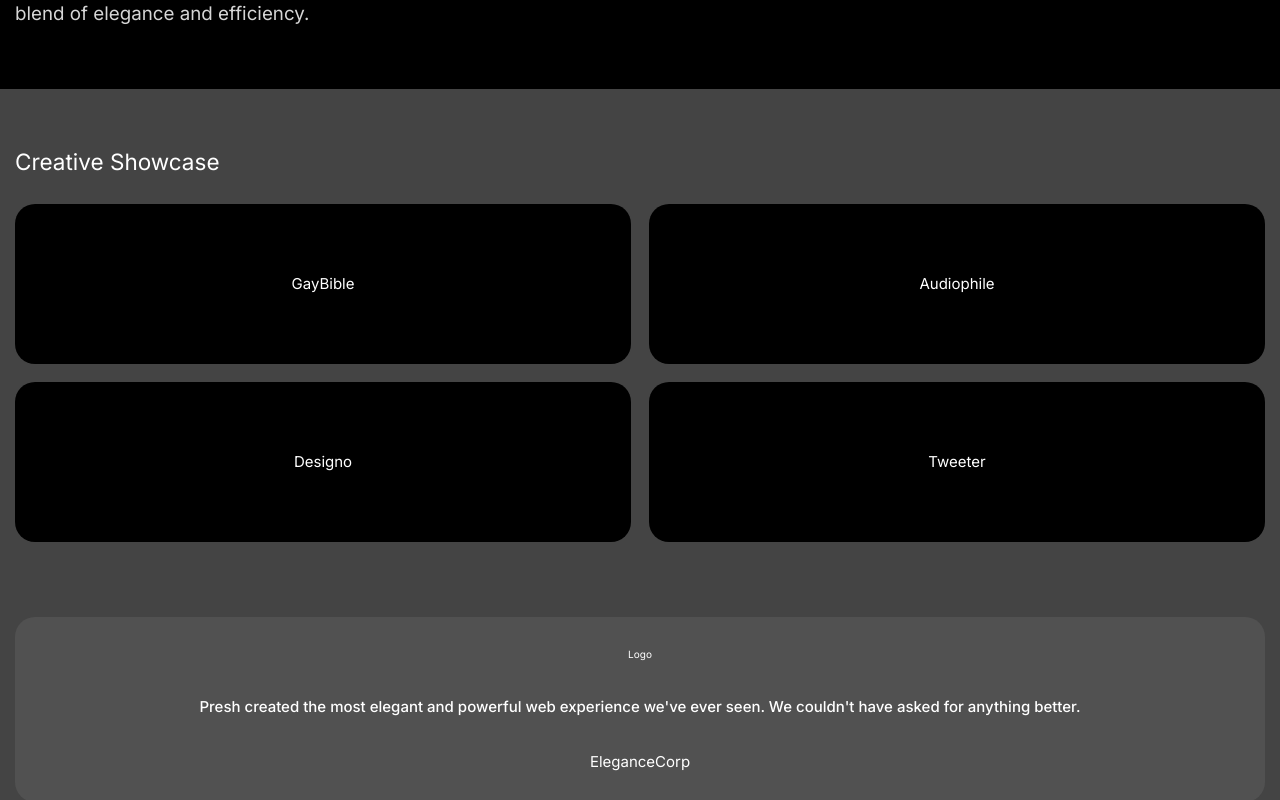
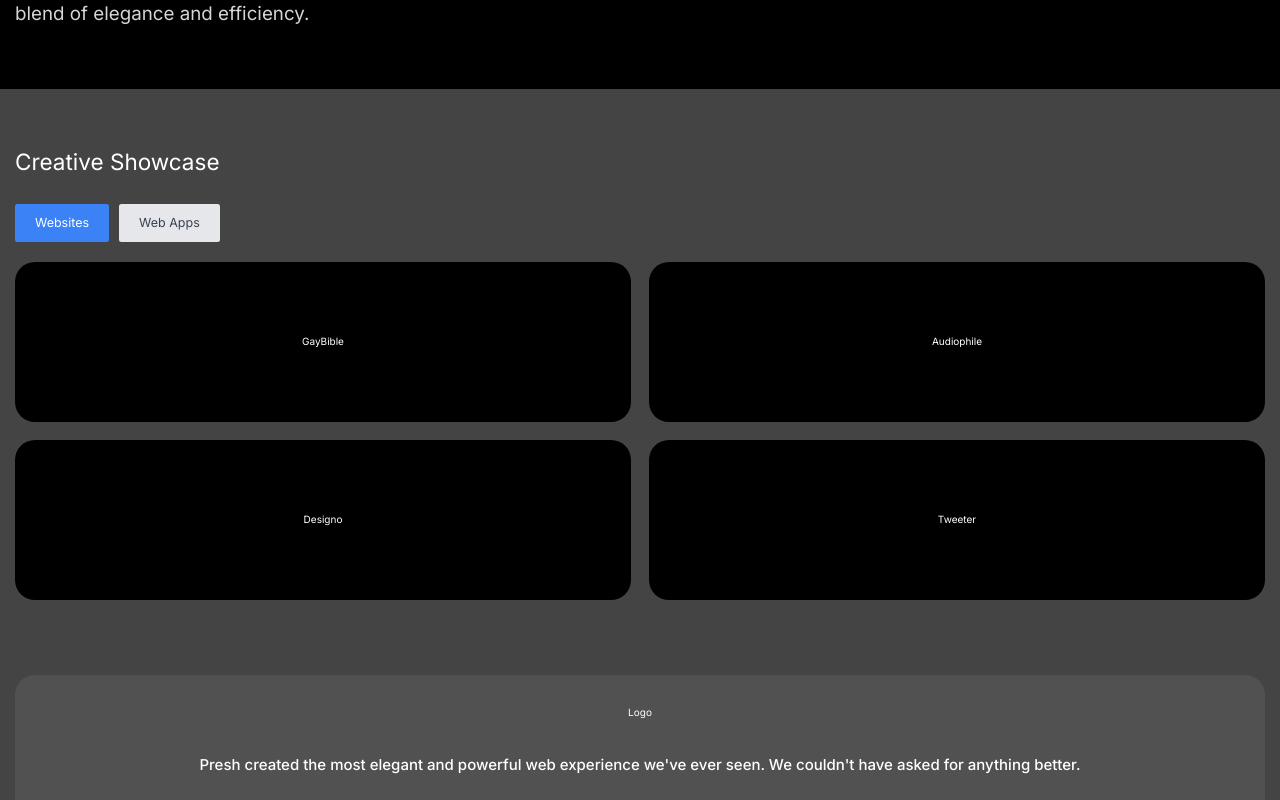
Before and after one commit to presh-031/portfolio, a Next.js app: page / in a window 1280 px wide. Shown: the part 520-1320 px from the top of the page. Built offline with nearby package versions, Linux system fonts and the light colour scheme.

Commit message:
feat: added filtering

```diff
--- a/components/Showcase.tsx
+++ b/components/Showcase.tsx
@@ -1,10 +1,43 @@
-import React from "react";
+"use client";
+import React, { useState } from "react";
 
 const Showcase = () => {
+  const [activeButton, setActiveButton] = useState("websites");
+
+  const handleClick = (button: string) => {
+    setActiveButton(button);
+  };
   return (
     <div className="px-6 py-24 bg-[#444]">
       <p className=" mb-12 text-4xl text-white ">Creative Showcase</p>
-      <div className=" text-2xl text-white  grid grid-cols-2 gap-[1.8rem]">
+
+      <div className="flex flex-col  ">
+        <div className="space-x-4 mb-4">
+          <button
+            className={`${
+              activeButton === "websites"
+                ? "bg-blue-500 text-white"
+                : "bg-gray-200 text-gray-700"
+            } py-4 text-xl px-8 rounded  transition duration-300`}
+            onClick={() => handleClick("websites")}
+          >
+            Websites
+          </button>
+          <button
+            className={`${
+              activeButton === "webapps"
+                ? "bg-blue-500 text-white"
+                : "bg-gray-200 text-gray-700"
+            } py-4 text-xl px-8 rounded  transition duration-300`}
+            onClick={() => handleClick("webapps")}
+          >
+            Web Apps
+          </button>
+        </div>
+
+        <div className="mt-4">
+          {activeButton === "websites" && (
+            <div className="  transition duration-300 text-white  grid grid-cols-2 gap-[1.8rem]">
               <div className="h-[16rem]  bg-black  rounded-[2rem] grid place-items-center">
                 <p>GayBible</p>
               </div>
@@ -18,6 +51,10 @@ const Showcase = () => {
                 <p>Tweeter</p>
               </div>
             </div>
+          )}
+          {activeButton === "webapps" && <p className="">Coming soon!</p>}
+        </div>
+      </div>
     </div>
   );
 };
```
Lines whose indentation alone changed are shown as unchanged.
